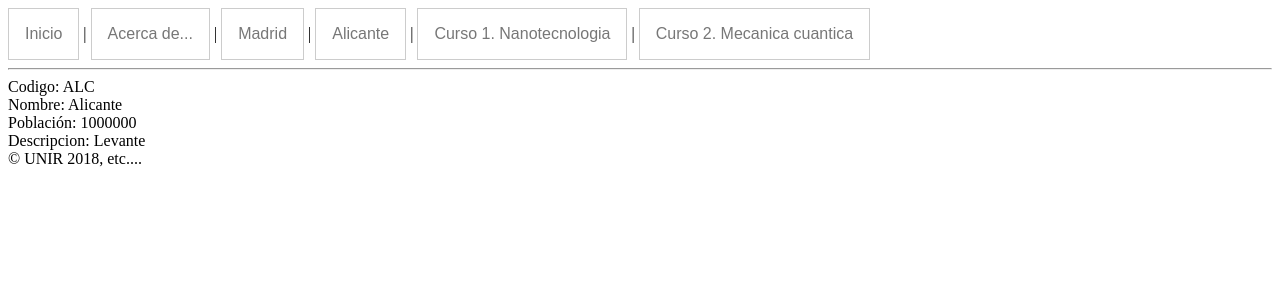
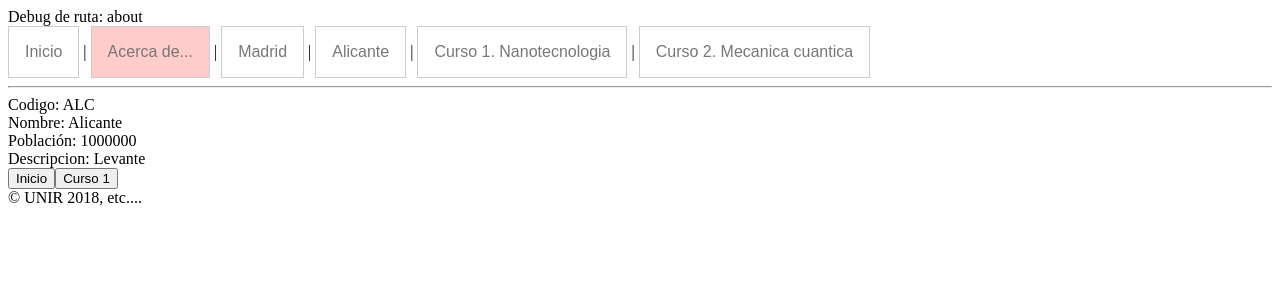
Before and after one commit to pjmolina/ng-navigation, an Angular app: page /cities/ALC in a window 1280 px wide. Shown: the top 300 px of the page. Built offline with nearby package versions, Linux system fonts and the light colour scheme.

Commit message:
navigation complete

```diff
--- a/src/app/app.component.css
+++ b/src/app/app.component.css
@@ -10,3 +10,8 @@ nav a {
 nav a:hover {
   background-color: #dedede;
 }
+
+
+.selected {
+  background: #ffcccc;
+}
--- a/src/app/app.component.html
+++ b/src/app/app.component.html
@@ -1,7 +1,8 @@
 <div class="header">
+  Debug de ruta: {{ url }}
   <nav>
-    <a [routerLink]="['home']">Inicio</a> |
-    <a [routerLink]="['about']">Acerca de...</a> |
+    <a [routerLink]="['home']" [class.selected]="url === 'home'" >Inicio</a> |
+    <a [routerLink]="['about']"[ngClass]="{ 'selected': (url === 'about') }" >Acerca de...</a> |
     <a [routerLink]="['cities/MAD']">Madrid</a> |
     <a [routerLink]="['cities/ALC']">Alicante</a> |
     <a [routerLink]="['courses/1']">Curso 1. Nanotecnologia</a> |
--- a/src/app/app.component.ts
+++ b/src/app/app.component.ts
@@ -1,10 +1,27 @@
-import { Component } from '@angular/core';
+import { Component, OnInit } from '@angular/core';
+import { ActivatedRoute, UrlSegment } from '@angular/router';
 
 @Component({
   selector: 'app-root',
   templateUrl: './app.component.html',
   styleUrls: ['./app.component.css']
 })
-export class AppComponent {
+export class AppComponent implements OnInit {
   title = 'app';
+  url: string;
+
+  constructor(private activatedRoute: ActivatedRoute) {
+    this.url = 'about';
+  }
+
+  ngOnInit() {
+    this.activatedRoute.fragment.subscribe(
+      url => this.changeCss(url)
+    );
+  }
+
+  changeCss(url: string) {
+    // this.url = 'home';
+  }
+
 }
--- a/src/app/city/city.component.html
+++ b/src/app/city/city.component.html
@@ -3,6 +3,10 @@
     <div>Nombre: {{ city.name }} </div>
     <div>Población: {{ city.population }} </div>
     <div>Descripcion: {{ city.description }} </div>
+
+    <button (click)="gotoInicio()">Inicio</button>
+    <button (click)="gotoCurso1()">Curso 1</button>
+
 </div>
 <div *ngIf="!city">
     No se indico ciudad.
--- a/src/app/city/city.component.ts
+++ b/src/app/city/city.component.ts
@@ -1,6 +1,6 @@
 import { Component, OnInit } from '@angular/core';
 import { City } from '../domain/city';
-import { ActivatedRoute, Params } from '@angular/router';
+import { ActivatedRoute, Params, Router } from '@angular/router';
 import { CityService } from '../services/city.service';
 
 @Component({
@@ -12,6 +12,7 @@ export class CityComponent implements OnInit {
   city: City;
 
   constructor(private activedRoute: ActivatedRoute,
+              private router: Router,
               private cityService: CityService) { }
 
   ngOnInit() {
@@ -26,4 +27,11 @@ export class CityComponent implements OnInit {
     this.city = this.cityService.getCityById(id);
   }
 
+  gotoInicio() {
+    this.router.navigate(['home']);
+  }
+
+  gotoCurso1() {
+    this.router.navigate(['courses/1']);
+  }
 }
```
